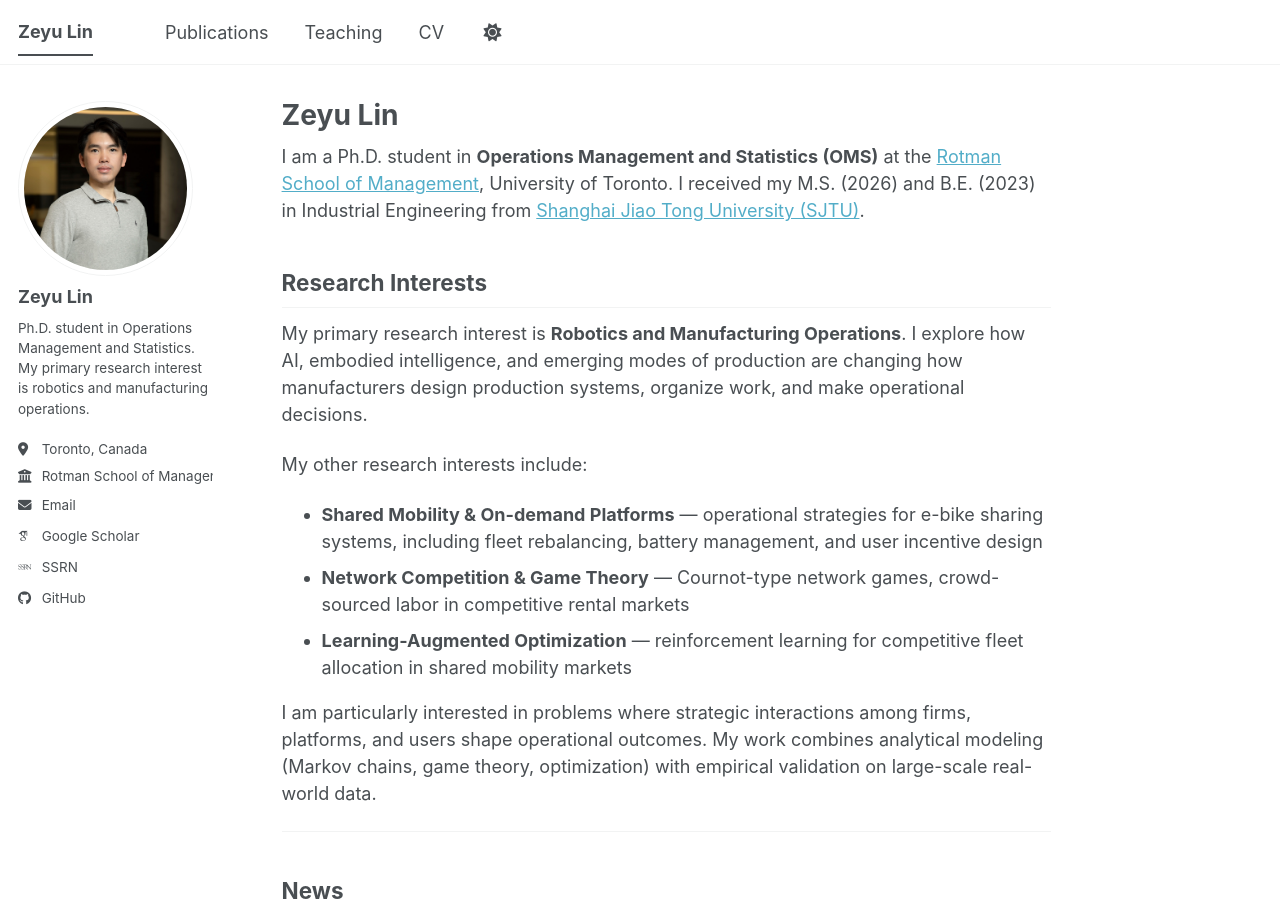
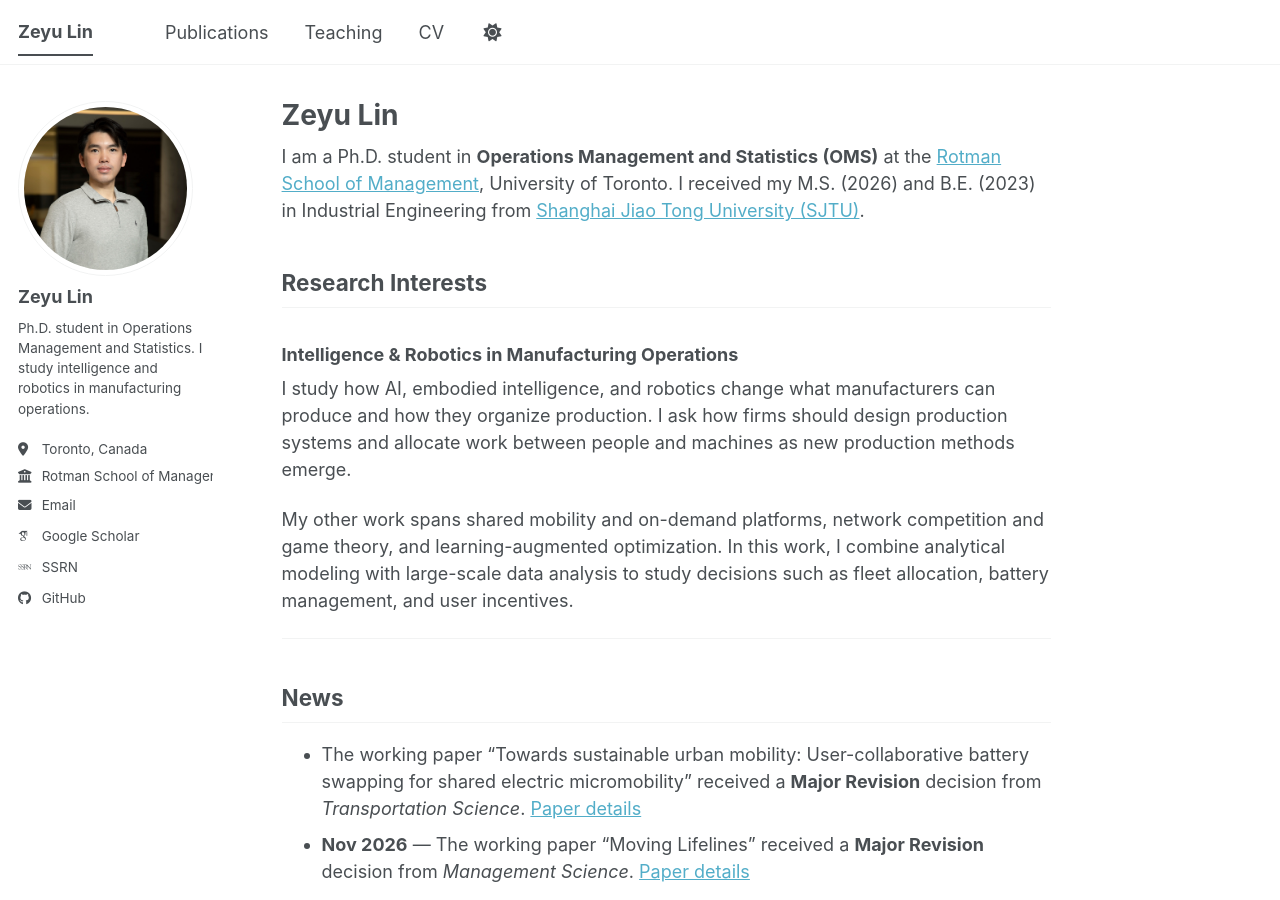
Before and after one commit to LIMYOYO/LIMYOYO.github.io, a Jekyll site: the page built from _pages/about.md, in a window 1280 px wide and 900 px high. Built offline with Jekyll 4.4.1, drawn with Linux system fonts in a browser that asks for light colours; some web fonts are replaced; a script bundle is joined from its source files by our own code; library files that are not in the unit come from our copies.

Commit message:
Highlight intelligence and robotics research focus

```diff
--- a/_config.yml
+++ b/_config.yml
@@ -12,7 +12,7 @@ site_theme               : "default" # The available themes options are "default
 title                    : "Zeyu Lin"
 title_separator          : "-"
 name                     : &name "Zeyu Lin"
-description              : "Zeyu Lin is a Rotman Ph.D. student studying how AI, robotics, and emerging production methods are changing manufacturing operations."
+description              : "Zeyu Lin is a Rotman Ph.D. student studying intelligence and robotics in manufacturing operations."
 url                      : "https://LIMYOYO.github.io"
 baseurl                  : "" # the subpath of your site, e.g. "/blog"
 repository               : "LIMYOYO/LIMYOYO.github.io"
@@ -25,7 +25,7 @@ author:
   avatar           : "zeyu-lin-rotman-portrait.jpg"
   name             : "Zeyu Lin"
   pronouns         : # example: "she/her"
-  bio              : "Ph.D. student in Operations Management and Statistics. My primary research interest is robotics and manufacturing operations."
+  bio              : "Ph.D. student in Operations Management and Statistics. I study intelligence and robotics in manufacturing operations."
   location         : "Toronto, Canada"
   employer         : "Rotman School of Management, University of Toronto"
   uri              : # URL
--- a/_data/authors.yml
+++ b/_data/authors.yml
@@ -2,7 +2,7 @@ main:
   name        : "Zeyu Lin"
   uri         : "https://LIMYOYO.github.io"
   email       : "zeyulin.lin@mail.utoronto.ca"
-  bio         : "Ph.D. student in Operations Management and Statistics. My primary research interest is robotics and manufacturing operations."
+  bio         : "Ph.D. student in Operations Management and Statistics. I study intelligence and robotics in manufacturing operations."
   avatar      : "zeyu-lin-rotman-portrait.jpg"
   github      : "LIMYOYO"
   linkedin    : ""
--- a/_pages/about.md
+++ b/_pages/about.md
@@ -11,14 +11,11 @@ I am a Ph.D. student in **Operations Management and Statistics (OMS)** at the [R
 
 ## Research Interests
 
-My primary research interest is **Robotics and Manufacturing Operations**. I explore how AI, embodied intelligence, and emerging modes of production are changing how manufacturers design production systems, organize work, and make operational decisions.
+### Intelligence & Robotics in Manufacturing Operations
 
-My other research interests include:
-- **Shared Mobility & On-demand Platforms** — operational strategies for e-bike sharing systems, including fleet rebalancing, battery management, and user incentive design
-- **Network Competition & Game Theory** — Cournot-type network games, crowd-sourced labor in competitive rental markets
-- **Learning-Augmented Optimization** — reinforcement learning for competitive fleet allocation in shared mobility markets
+I study how AI, embodied intelligence, and robotics change what manufacturers can produce and how they organize production. I ask how firms should design production systems and allocate work between people and machines as new production methods emerge.
 
-I am particularly interested in problems where strategic interactions among firms, platforms, and users shape operational outcomes. My work combines analytical modeling (Markov chains, game theory, optimization) with empirical validation on large-scale real-world data.
+My other work spans shared mobility and on-demand platforms, network competition and game theory, and learning-augmented optimization. In this work, I combine analytical modeling with large-scale data analysis to study decisions such as fleet allocation, battery management, and user incentives.
 
 ---
 
```
